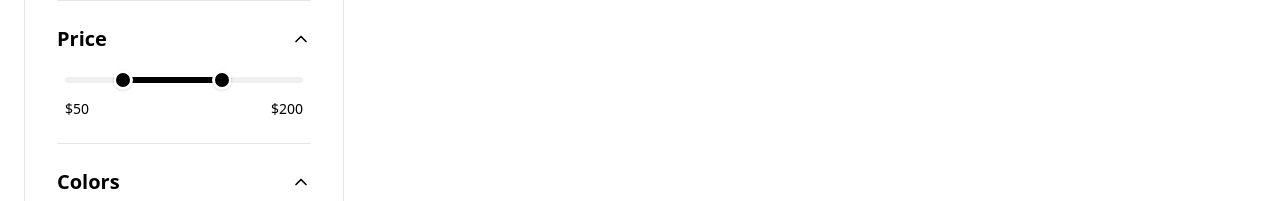
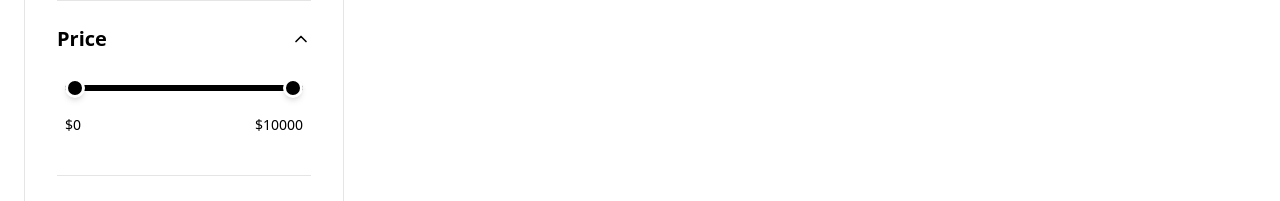
Before and after one commit to arit98/shop-app, a Next.js app: page /home/category in a window 1280 px wide. Shown: the part 514-715 px from the top of the page. Built offline with nearby package versions, Linux system fonts and the light colour scheme; no server answers.

Commit message:
added loading and price filter

```diff
--- a/app/component/category/MobileBar.tsx
+++ b/app/component/category/MobileBar.tsx
@@ -1,14 +1,25 @@
 "use client"
-import React, { useState } from 'react';
+import React, { useState, useEffect } from 'react';
 import { ChevronRight, ChevronUp, Check, X } from "lucide-react";
 import { useAppDispatch, useAppSelector } from '@/app/store/hooks';
 import { closeModal } from '@/app/store/modalSlice';
 
-const MobileBar = () => {
+interface MobileBarProps {
+    onApply?: (filters: any) => void;
+    minBoundary?: number;
+    maxBoundary?: number;
+}
+
+const MobileBar = ({ onApply, minBoundary = 0, maxBoundary = 10000 }: MobileBarProps) => {
     const [selectedColor, setSelectedColor] = useState('bg-[#063AF5]');
     const [selectedSize, setSelectedSize] = useState('Large');
-    const [priceRange, setPriceRange] = useState({ min: 50, max: 200 });
+    const [priceRange, setPriceRange] = useState({ min: minBoundary, max: maxBoundary });
     const dispatch = useAppDispatch();
+
+    // Sync price range if boundaries change (e.g. data loaded)
+    useEffect(() => {
+        setPriceRange({ min: minBoundary, max: maxBoundary });
+    }, [minBoundary, maxBoundary]);
 
     const { isOpen, modalType } = useAppSelector((state) => state.modal);
 
@@ -26,6 +37,27 @@ const MobileBar = () => {
 
     const sizes = ['XX-Small', 'X-Small', 'Small', 'Medium', 'Large', 'X-Large', 'XX-Large', '3X-Large', '4X-Large'];
     const dressStyles = ['Casual', 'Formal', 'Party', 'Gym'];
+
+    const handlePriceChange = (e: React.ChangeEvent<HTMLInputElement>, type: 'min' | 'max') => {
+        const value = parseInt(e.target.value);
+        const step = (maxBoundary - minBoundary) / 100 || 1;
+        if (type === 'min') {
+            setPriceRange(prev => ({ ...prev, min: Math.min(value, prev.max - step) }));
+        } else {
+            setPriceRange(prev => ({ ...prev, max: Math.max(value, prev.min + step) }));
+        }
+    };
+
+    const handleApply = () => {
+        if (onApply) {
+            onApply({
+                priceRange,
+                color: selectedColor,
+                size: selectedSize,
+            });
+        }
+        dispatch(closeModal());
+    };
 
     return (
         <div className="fixed inset-0 z-[100] md:hidden translate-y-18">
@@ -59,22 +91,35 @@ const MobileBar = () => {
                         <h3 className="text-xl font-bold text-black">Price</h3>
                         <ChevronUp className="w-5 h-5 text-black" />
                     </div>
-                    <div className="px-2">
-                        <div className="relative w-full h-1.5 bg-[#F0F0F0] rounded-full mt-6 mb-4">
+                    <div className="px-2 pb-4">
+                        <div className="relative w-full h-1.5 bg-[#F0F0F0] rounded-full mt-8 mb-6">
                             <div
                                 className="absolute h-full bg-black rounded-full"
-                                style={{ left: '20%', right: '30%' }}
+                                style={{
+                                    left: `${((priceRange.min - minBoundary) / (maxBoundary - minBoundary)) * 100}%`,
+                                    right: `${100 - ((priceRange.max - minBoundary) / (maxBoundary - minBoundary)) * 100}%`
+                                }}
                             />
-                            <div
-                                className="absolute top-1/2 -translate-y-1/2 w-5 h-5 bg-black rounded-full border-[3px] border-white shadow-sm cursor-pointer"
-                                style={{ left: '20%' }}
+                            <input
+                                type="range"
+                                min={minBoundary}
+                                max={maxBoundary}
+                                value={priceRange.min}
+                                onChange={(e) => handlePriceChange(e, 'min')}
+                                className="absolute w-full h-1.5 appearance-none bg-transparent pointer-events-none [&::-webkit-slider-thumb]:pointer-events-auto [&::-webkit-slider-thumb]:appearance-none [&::-webkit-slider-thumb]:w-5 [&::-webkit-slider-thumb]:h-5 [&::-webkit-slider-thumb]:bg-black [&::-webkit-slider-thumb]:rounded-full [&::-webkit-slider-thumb]:border-[3px] [&::-webkit-slider-thumb]:border-white [&::-webkit-slider-thumb]:shadow-md cursor-pointer top-0"
+                                style={{ zIndex: priceRange.min > (maxBoundary + minBoundary) / 2 ? 5 : 4 }}
                             />
-                            <div
-                                className="absolute top-1/2 -translate-y-1/2 w-5 h-5 bg-black rounded-full border-[3px] border-white shadow-sm cursor-pointer"
-                                style={{ right: '30%' }}
+                            <input
+                                type="range"
+                                min={minBoundary}
+                                max={maxBoundary}
+                                value={priceRange.max}
+                                onChange={(e) => handlePriceChange(e, 'max')}
+                                className="absolute w-full h-1.5 appearance-none bg-transparent pointer-events-none [&::-webkit-slider-thumb]:pointer-events-auto [&::-webkit-slider-thumb]:appearance-none [&::-webkit-slider-thumb]:w-5 [&::-webkit-slider-thumb]:h-5 [&::-webkit-slider-thumb]:bg-black [&::-webkit-slider-thumb]:rounded-full [&::-webkit-slider-thumb]:border-[3px] [&::-webkit-slider-thumb]:border-white [&::-webkit-slider-thumb]:shadow-md cursor-pointer top-0"
+                                style={{ zIndex: priceRange.max < (maxBoundary + minBoundary) / 2 ? 5 : 4 }}
                             />
                         </div>
-                        <div className="flex justify-between text-sm font-medium text-black">
+                        <div className="flex justify-between text-sm font-medium text-black mt-2">
                             <span>${priceRange.min}</span>
                             <span>${priceRange.max}</span>
                         </div>
@@ -142,7 +187,7 @@ const MobileBar = () => {
 
                 {/* Apply Button */}
                 <button
-                    onClick={() => dispatch(closeModal())}
+                    onClick={handleApply}
                     className="w-full py-4 bg-black text-white rounded-full font-medium hover:bg-black/90 transition-all cursor-pointer active:scale-[0.98] mb-4"
                 >
                     Apply Filter
--- a/app/component/category/SideBar.tsx
+++ b/app/component/category/SideBar.tsx
@@ -1,12 +1,23 @@
 "use client"
-import React, { useState } from 'react';
+import React, { useEffect, useState } from 'react';
 import { SlidersHorizontal, ChevronRight, ChevronUp, Check, Cross, X } from "lucide-react";
 
-const SideBar = () => {
+interface SideBarProps {
+    onApply?: (filters: any) => void;
+    minBoundary?: number;
+    maxBoundary?: number;
+}
+
+const SideBar = ({ onApply, minBoundary = 0, maxBoundary = 10000 }: SideBarProps) => {
     // State for interactive elements to mimic the "selected" look in the design
     const [selectedColor, setSelectedColor] = useState('bg-[#063AF5]'); // Blue selected by default
     const [selectedSize, setSelectedSize] = useState('Large'); // Large selected by default
-    const [priceRange, setPriceRange] = useState({ min: 50, max: 200 });
+    const [priceRange, setPriceRange] = useState({ min: minBoundary, max: maxBoundary });
+
+    // Sync price range if boundaries change (e.g. data loaded)
+    useEffect(() => {
+        setPriceRange({ min: minBoundary, max: maxBoundary });
+    }, [minBoundary, maxBoundary]);
 
     const categories = ['T-shirts', 'Shorts', 'Shirts', 'Hoodie', 'Jeans'];
 
@@ -20,8 +31,28 @@ const SideBar = () => {
     const sizes = ['XX-Small', 'X-Small', 'Small', 'Medium', 'Large', 'X-Large', 'XX-Large', '3X-Large', '4X-Large'];
     const dressStyles = ['Casual', 'Formal', 'Party', 'Gym'];
 
+    const handlePriceChange = (e: React.ChangeEvent<HTMLInputElement>, type: 'min' | 'max') => {
+        const value = parseInt(e.target.value);
+        const step = (maxBoundary - minBoundary) / 100 || 1;
+        if (type === 'min') {
+            setPriceRange(prev => ({ ...prev, min: Math.min(value, prev.max - step) }));
+        } else {
+            setPriceRange(prev => ({ ...prev, max: Math.max(value, prev.min + step) }));
+        }
+    };
+
+    const handleApply = () => {
+        if (onApply) {
+            onApply({
+                priceRange,
+                color: selectedColor,
+                size: selectedSize,
+            });
+        }
+    };
+
     return (
-        <div className="md:w-80 w-72 border border-black/10 rounded-[20px] p-5 md:px-8 md:-mt-16 bg-white shrink-0">
+        <div className="md:w-80 w-72 border border-black/10 rounded-[20px] p-5 md:px-8 md:-mt-16 bg-white shrink-0 h-fit">
             {/* Header */}
             <div className="flex items-center justify-between mb-6 pb-6 border-b border-black/10">
                 <h3 className="text-xl font-bold text-black">Filters</h3>
@@ -45,23 +76,36 @@ const SideBar = () => {
                     <h3 className="text-xl font-bold text-black">Price</h3>
                     <ChevronUp className="w-5 h-5 text-black" />
                 </div>
-                <div className="px-2">
-                    {/* Custom Slider Representation to match image */}
-                    <div className="relative w-full h-1.5 bg-[#F0F0F0] rounded-full mt-6 mb-4">
+                <div className="px-2 pb-4">
+                    {/* Custom Dual Range Slider */}
+                    <div className="relative w-full h-1.5 bg-[#F0F0F0] rounded-full mt-8 mb-6">
                         <div
                             className="absolute h-full bg-black rounded-full"
-                            style={{ left: '20%', right: '30%' }}
+                            style={{
+                                left: `${((priceRange.min - minBoundary) / (maxBoundary - minBoundary)) * 100}%`,
+                                right: `${100 - ((priceRange.max - minBoundary) / (maxBoundary - minBoundary)) * 100}%`
+                            }}
                         />
-                        <div
-                            className="absolute top-1/2 -translate-y-1/2 w-5 h-5 bg-black rounded-full border-[3px] border-white shadow-sm cursor-pointer"
-                            style={{ left: '20%' }}
+                        <input
+                            type="range"
+                            min={minBoundary}
+                            max={maxBoundary}
+                            value={priceRange.min}
+                            onChange={(e) => handlePriceChange(e, 'min')}
+                            className="absolute w-full h-1.5 appearance-none bg-transparent pointer-events-none [&::-webkit-slider-thumb]:pointer-events-auto [&::-webkit-slider-thumb]:appearance-none [&::-webkit-slider-thumb]:w-5 [&::-webkit-slider-thumb]:h-5 [&::-webkit-slider-thumb]:bg-black [&::-webkit-slider-thumb]:rounded-full [&::-webkit-slider-thumb]:border-[3px] [&::-webkit-slider-thumb]:border-white [&::-webkit-slider-thumb]:shadow-md cursor-pointer top-0"
+                            style={{ zIndex: priceRange.min > (maxBoundary + minBoundary) / 2 ? 5 : 4 }}
                         />
-                        <div
-                            className="absolute top-1/2 -translate-y-1/2 w-5 h-5 bg-black rounded-full border-[3px] border-white shadow-sm cursor-pointer"
-                            style={{ right: '30%' }}
+                        <input
+                            type="range"
+                            min={minBoundary}
+                            max={maxBoundary}
+                            value={priceRange.max}
+                            onChange={(e) => handlePriceChange(e, 'max')}
+                            className="absolute w-full h-1.5 appearance-none bg-transparent pointer-events-none [&::-webkit-slider-thumb]:pointer-events-auto [&::-webkit-slider-thumb]:appearance-none [&::-webkit-slider-thumb]:w-5 [&::-webkit-slider-thumb]:h-5 [&::-webkit-slider-thumb]:bg-black [&::-webkit-slider-thumb]:rounded-full [&::-webkit-slider-thumb]:border-[3px] [&::-webkit-slider-thumb]:border-white [&::-webkit-slider-thumb]:shadow-md cursor-pointer top-0"
+                            style={{ zIndex: priceRange.max < (maxBoundary + minBoundary) / 2 ? 5 : 4 }}
                         />
                     </div>
-                    <div className="flex justify-between text-sm font-medium text-black">
+                    <div className="flex justify-between text-sm font-medium text-black mt-2">
                         <span>${priceRange.min}</span>
                         <span>${priceRange.max}</span>
                     </div>
@@ -128,7 +172,9 @@ const SideBar = () => {
             </div>
 
             {/* Apply Button */}
-            <button className="w-full py-4 bg-black text-white rounded-full font-medium hover:bg-black/90 transition-all cursor-pointer active:scale-[0.98]">
+            <button
+                onClick={handleApply}
+                className="w-full py-4 bg-black text-white rounded-full font-medium hover:bg-black/90 transition-all cursor-pointer active:scale-[0.98]">
                 Apply Filter
             </button>
         </div>
--- a/app/home/category/page.tsx
+++ b/app/home/category/page.tsx
@@ -43,6 +43,8 @@ const CategoryPage = () => {
   const [all, setAll] = useState<ProductType[]>([]);
   const [filtered, setFiltered] = useState<ProductType[]>([]);
   const [currentPage, setCurrentPage] = useState(1);
+  const [minPrice, setMinPrice] = useState(0);
+  const [maxPrice, setMaxPrice] = useState(10000);
   const itemsPerPage = 12;
 
   const totalPages = Math.ceil(filtered.length / itemsPerPage);
@@ -57,6 +59,12 @@ const CategoryPage = () => {
       const products = Array.isArray(result) ? mapPostsToProducts(result) : [];
       setAll(products);
       setFiltered(products); // Initially show all
+
+      if (products.length > 0) {
+        const prices = products.map(p => p.price);
+        setMinPrice(Math.floor(Math.min(...prices)));
+        setMaxPrice(Math.ceil(Math.max(...prices)));
+      }
     } catch (error) {
       console.error('Error fetching posts:', error);
     }
@@ -131,7 +139,7 @@ const CategoryPage = () => {
         <main className="flex-1">
           <div className="flex gap-8 md:mt-26 mt-8">
             <div className="md:flex hidden">
-              <SideBar />
+              <SideBar onApply={handleApplyFilters} minBoundary={minPrice} maxBoundary={maxPrice} />
             </div>
             <div className="flex flex-wrap md:ml-0 overflow-hidden md:-mt-24">
               <div className="flex flex-col gap-4 items-start md:ml-0 md:mr-0 mr-4 ml-5 md:mt-8 w-full">
@@ -154,7 +162,7 @@ const CategoryPage = () => {
           </div>
         </main>
       </div>
-      <MobileBar />
+      <MobileBar onApply={handleApplyFilters} minBoundary={minPrice} maxBoundary={maxPrice} />
     </div>
   );
 };
```
Also changed, not shown: app/component/landing/Products.tsx (+27 -14 lines).
